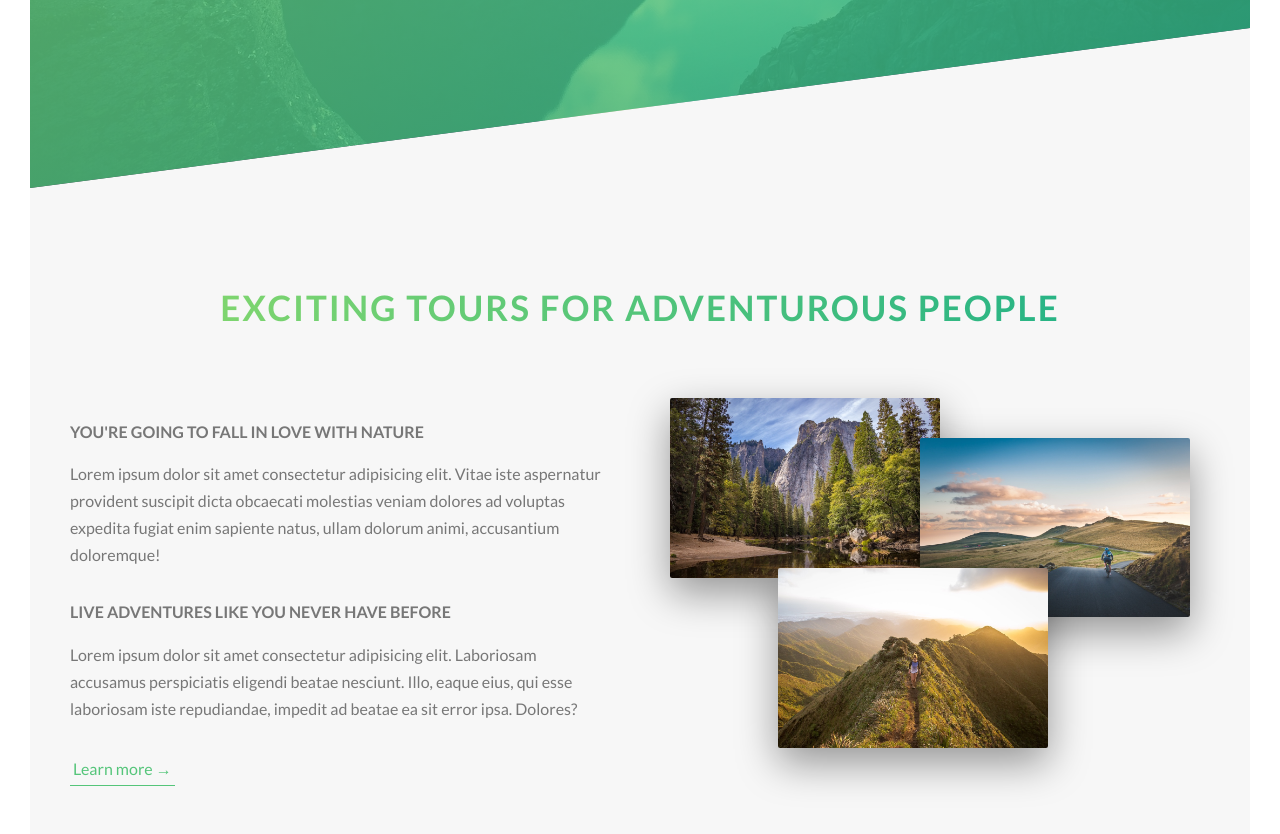
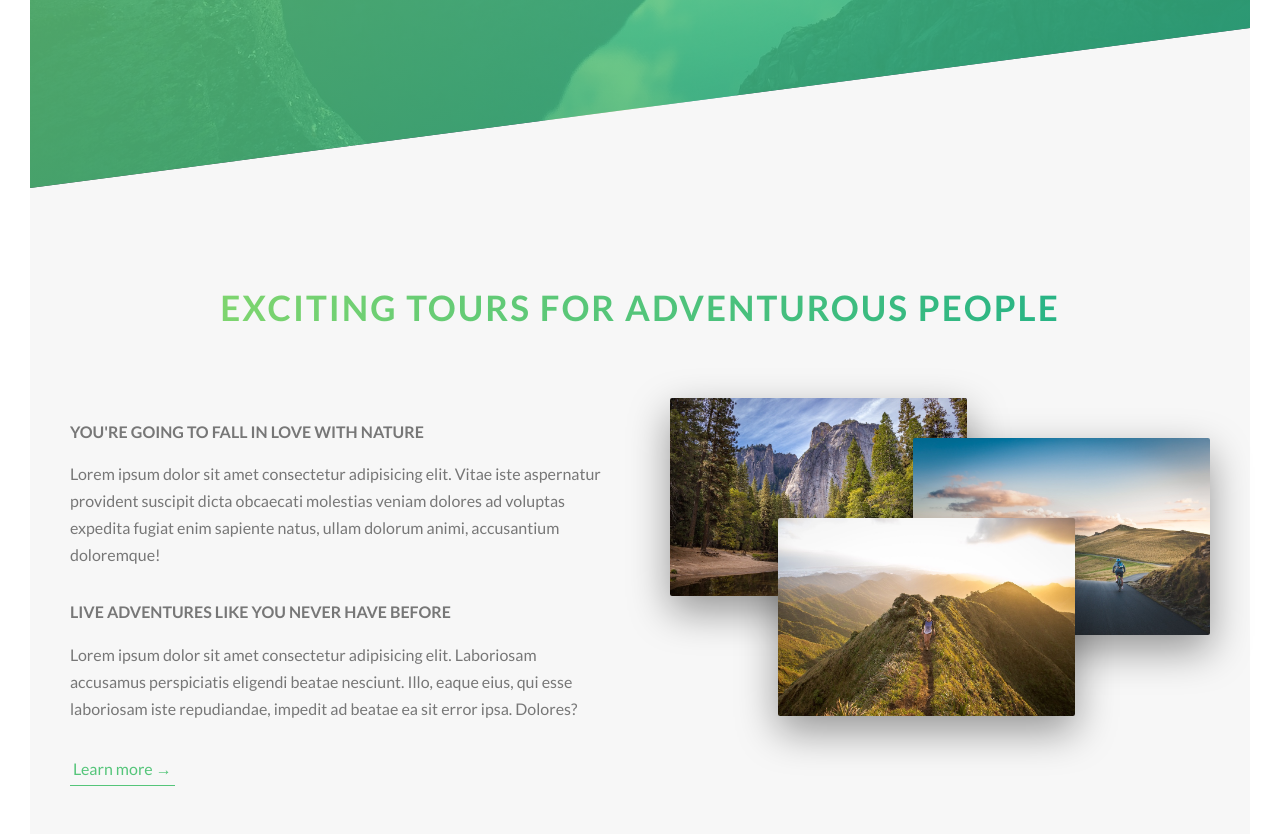
Before and after one commit to carlosmertens/hiking-tours, a Next.js app: page / in a window 1280 px wide. Shown: the part 602-1436 px from the top of the page. Built offline with nearby package versions, Linux system fonts and the light colour scheme.

Commit message:
feat: create photo animation for about component

```diff
--- a/styles/components/_composition.scss
+++ b/styles/components/_composition.scss
@@ -1,22 +1,35 @@
 .composition {
   position: relative;
   &__photo {
-    width: 50%;
+    width: 55%;
     height: auto;
     box-shadow: 0 1.5rem 4rem rgba($color-black, 0.4);
     border-radius: 2px;
     position: absolute;
+    z-index: 10;
+    transition: all 0.2s;
+    outline-offset: 2rem;
     &--p1 {
       left: 0;
       top: -2rem;
     }
     &--p2 {
-      right: 2rem;
+      right: 0rem;
       top: 2rem;
     }
     &--p3 {
       left: 20%;
-      top: 15rem;
+      top: 10rem;
+    }
+    &:hover {
+      outline: 1.5rem solid $color-primary;
+      transform: scale(1.05) translateY(-0.5rem);
+      box-shadow: 0 2.5rem 4rem rgba($color-black, 0.5);
+      z-index: 20;
     }
   }
+
+  &:hover &__photo:not(:hover) {
+    transform: scale(0.9);
+  }
 }
```
